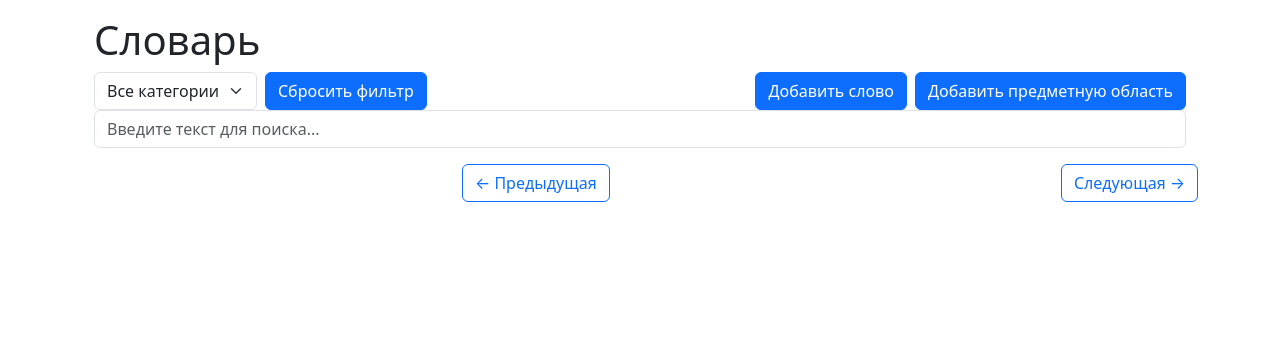
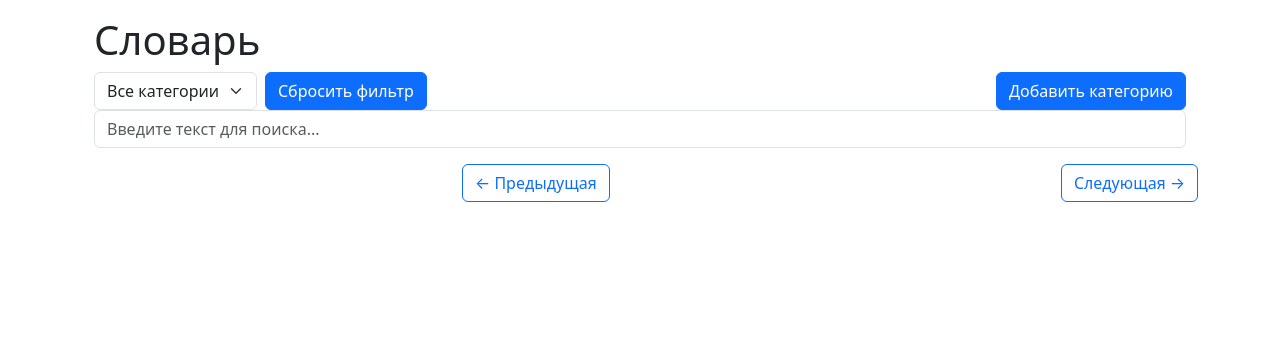
Before and after one commit to RozhkovAndrew/LEWs, a Flask app: page /words in a window 1280 px wide. Shown: the part 56-420 px from the top of the page. Run offline with Flask 3, Linux system fonts and the light colour scheme; data that the repository does not hold is empty; some libraries are stand-ins or nearby versions.

Commit message:
адаптация под мобилки словарь

```diff
--- a/myapp/templates/words.html
+++ b/myapp/templates/words.html
@@ -19,8 +19,10 @@
             </div>
 
         <div class="d-flex gap-2">
-            <a class="btn btn-primary w-auto" href="{{ url_for('add_word') }}" role="button">Добавить слово</a>
-            <a class="btn btn-primary w-auto" href="{{ url_for('add_subj') }}" role="button">Добавить предметную область</a>
+            <a class="btn btn-primary w-auto d-none" href="{{ url_for('add_word') }}" role="button">Добавить слово</a>
+            <a class="btn btn-primary w-auto d-inline d-sm-none" href="{{ url_for('add_word') }}" role="button">➕ слово</a>
+            <a class="btn btn-primary w-auto d-none d-sm-inline" href="{{ url_for('add_subj') }}" role="button">Добавить категорию</a>
+            <a class="btn btn-primary w-auto d-inline d-sm-none" href="{{ url_for('add_subj') }}" role="button">➕ категория</a>
         </div>
         </div>
         <input type="text" id="filterInput" class="form-control mb-3" placeholder="Введите текст для поиска...">
```
